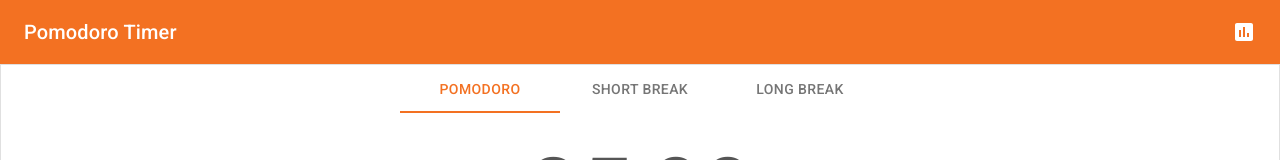
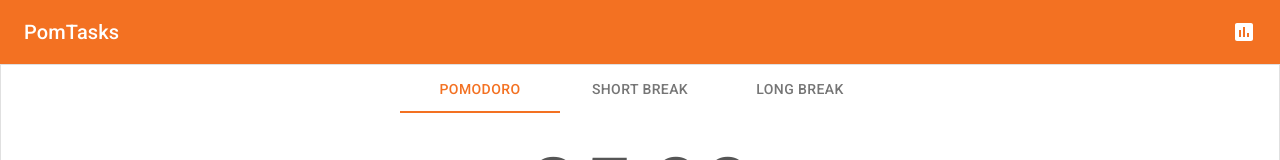
Before and after one commit to TebzaTheMan/PomTasks, a React (Create React App) app: page / in a window 1280 px wide. Shown: the top 160 px of the page. Built offline with nearby package versions, Linux system fonts and the light colour scheme.

Commit message:
feat : renamed project name from Pomodoro Timer to PomTasks

```diff
--- a/package.json
+++ b/package.json
@@ -1,5 +1,5 @@
 {
-  "name": "pomodoro-timer",
+  "name": "PomTasks",
   "version": "0.1.0",
   "private": true,
   "dependencies": {
--- a/public/index.html
+++ b/public/index.html
@@ -25,7 +25,7 @@
       work correctly both with client-side routing and a non-root public URL.
       Learn how to configure a non-root public URL by running `npm run build`.
     -->
-    <title>Pomodoro Timer</title>
+    <title>PomTasks</title>
   </head>
   <body>
     <noscript>You need to enable JavaScript to run this app.</noscript>
--- a/src/components/Timer.js
+++ b/src/components/Timer.js
@@ -138,7 +138,7 @@ export default function Timer({ initialMinutes, timerType, changeTab }) {
     } else if (timerType === 'longbreak') {
       document.title = `${minutes}:${secs} - time for long break!`;
     } else {
-      document.title = 'Pomodoro Timer';
+      document.title = 'PomTasks';
     }
   };
 
--- a/src/components/header.js
+++ b/src/components/header.js
@@ -22,7 +22,7 @@ export default function Header() {
       <AppBar position="static">
         <Toolbar>
           <Typography variant="h6" className={classes.title} color="inherit">
-            Pomodoro Timer
+            PomTasks
           </Typography>
           <Report />
         </Toolbar>
```
Also changed, not shown: public/manifest.json.
